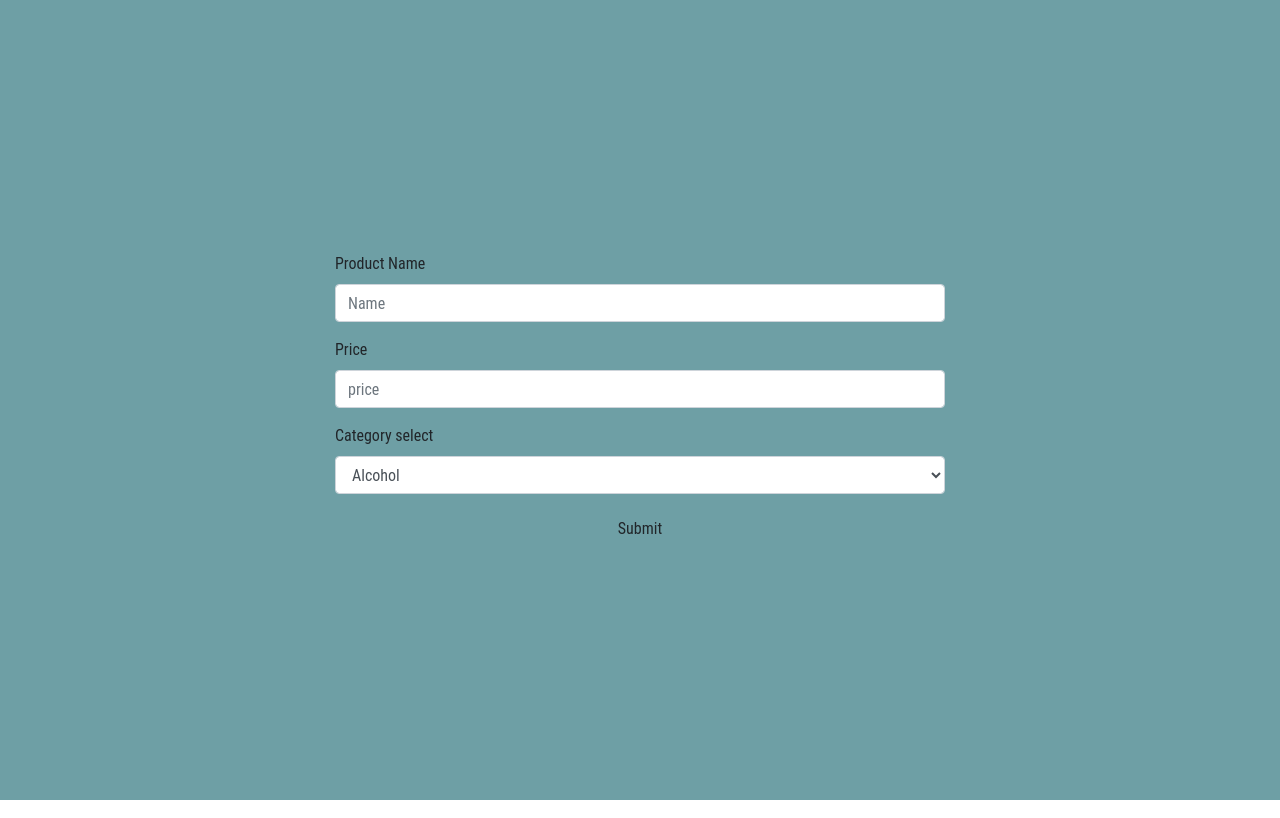
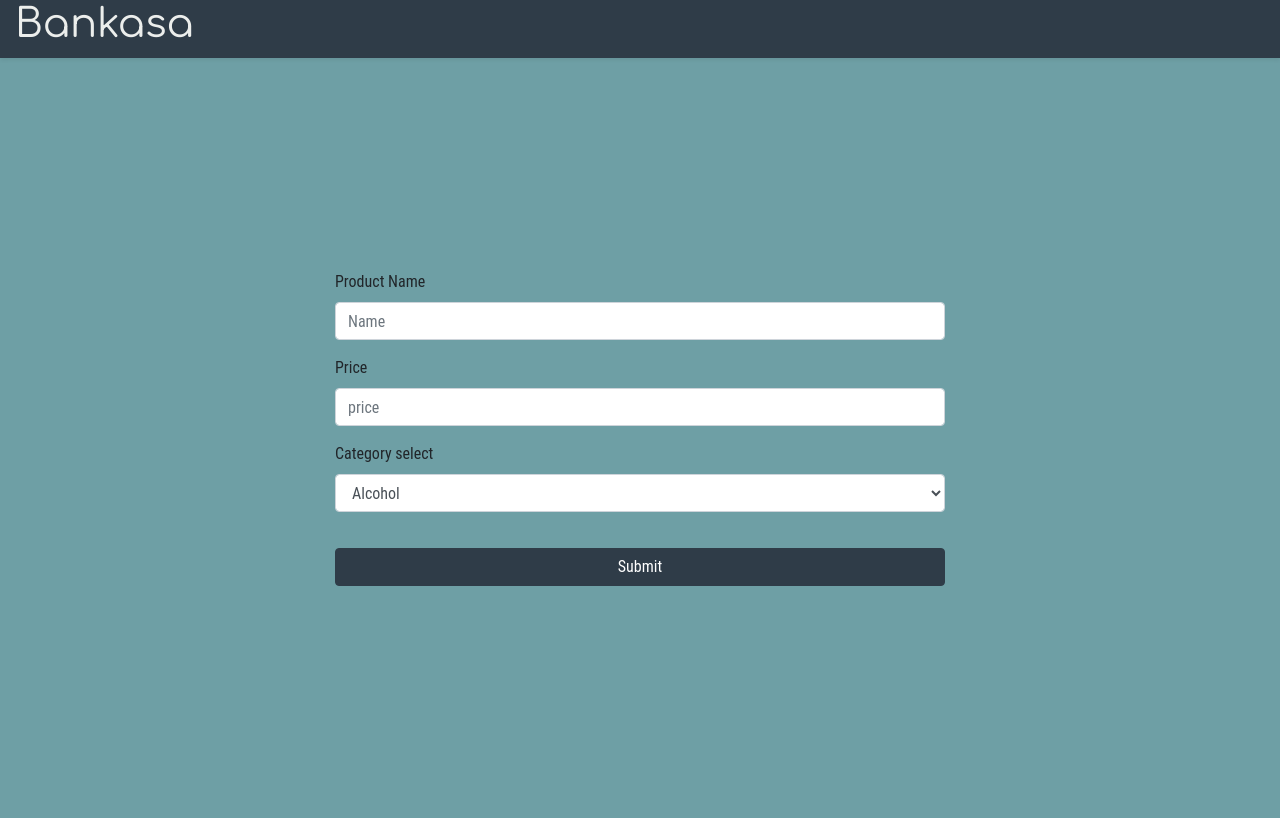
Before and after one commit to Bankacha/bankasa, a React (Create React App) app: page / in a window 1280 px wide. Built offline with nearby package versions, Linux system fonts and the light colour scheme.

Commit message:
productCreate admin

```diff
--- a/src/admin/pages/ProductCreate.js
+++ b/src/admin/pages/ProductCreate.js
@@ -26,13 +26,24 @@ export const ProductCreate = () => {
 
     watch("name")
     return (
-        <Row className="h-100 bg-warning align-items-center justify-content-center">
+        <div className="h-100">
+            <Row>
+                <Col sm={12} className="h-5">
+                    <Row className="">
+                        <Col className="bg-primary h-5 text-light shadow-sm" sm={12}>
+                            <h1>Bankasa</h1>
+                        </Col>
+                    </Row>
+                </Col>
+            </Row>
+
+            <Row className="h-95 bg-warning align-items-center justify-content-center">
                 <Col sm={6}>
                     <Form onSubmit={handleSubmit(onSubmit)}>
                         <Form.Group className=''>
                             <Form.Label>Product Name</Form.Label>
                             <Form.Control name='name' type="text" placeholder="Name" ref={register({ required: true })} />
-                        <Form.Text className="text-danger text-muted">
+                            <Form.Text className="text-danger">
                                 {errors.name && "product name is required!"}
                             </Form.Text>
                         </Form.Group>
@@ -40,9 +51,9 @@ export const ProductCreate = () => {
                         <Form.Group className=''>
                             <Form.Label>Price</Form.Label>
                             <Form.Control className='' name='price' type="number" placeholder="price" ref={register({ required: true })} />
-                        <small id="passwordHelp" className="text-danger">
-                            {errors.price && "product price is required!"}
-                        </small>
+                            <Form.Text className="text-danger">
+                                {errors.price && "product name is required!"}
+                            </Form.Text>
                         </Form.Group>
 
                         <Form.Group className=''>
@@ -56,7 +67,7 @@ export const ProductCreate = () => {
                         </Form.Group>
 
 
-                    <Button variant="seccondary" className='w-100' type="submit">
+                        <Button variant="primary" className='w-100 my-3' type="submit">
                             Submit
                 </Button>
                     </Form>
@@ -64,5 +75,8 @@ export const ProductCreate = () => {
 
             </Row>
 
+        </div>
+
+
     )
 }
```
Lines whose indentation alone changed are shown as unchanged.
